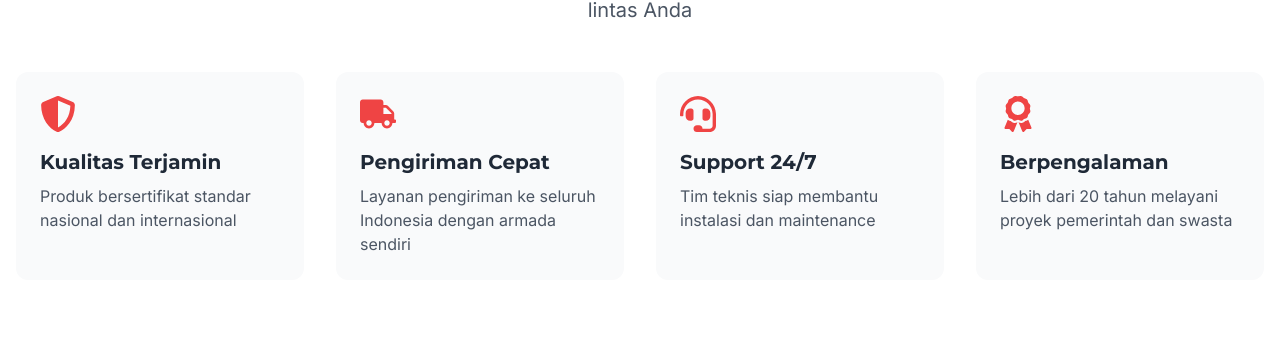
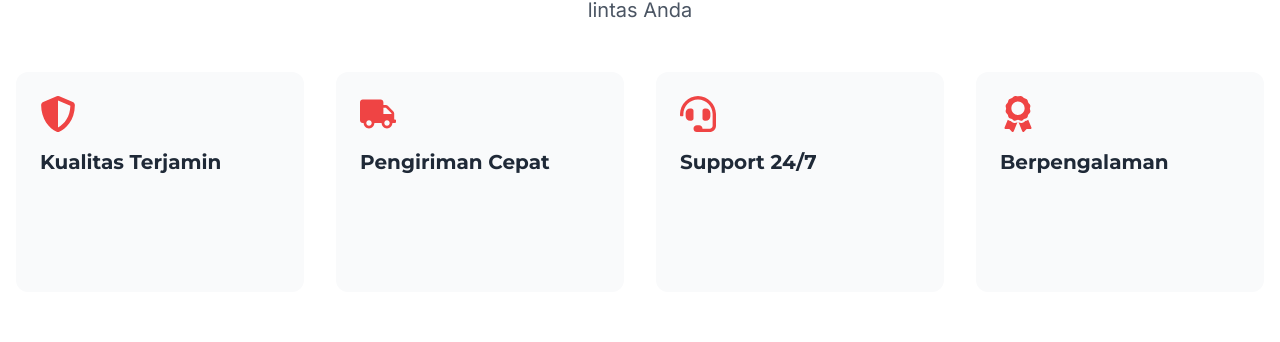
Before and after one commit to ZekeHyperByte/seltronik-website, a Next.js app: page / in a window 1280 px wide. Shown: the part 1048-1390 px from the top of the page. Built offline with nearby package versions, Linux system fonts and the light colour scheme; no server answers; the database is empty.

Commit message:
fixing card

```diff
--- a/pages/index.tsx
+++ b/pages/index.tsx
@@ -188,13 +188,15 @@ const HomePage = () => {
                 initial={{ opacity: 0, y: 20 }}
                 animate={{ opacity: 1, y: 0 }}
                 transition={{ type: 'spring', stiffness: 100, damping: 20, delay: index * 0.1 }}
-                className="bg-gray-50 dark:bg-gray-700 rounded-xl p-6 hover:shadow-xl transition-all duration-300 transform hover:-translate-y-2"
+                className="group bg-gray-50 dark:bg-gray-700 rounded-xl p-6 hover:shadow-xl transition-all duration-300 transform hover:-translate-y-2 min-h-[220px]"
               >
                 <div className="text-seltronik-red text-4xl mb-4">{feature.icon}</div>
                 <h3 className="text-xl font-bold font-heading text-seltronik-dark dark:text-white mb-2">
                   {feature.title}
                 </h3>
-                <p className="text-gray-600 dark:text-gray-300">{feature.description}</p>
+                <p className="text-gray-600 dark:text-gray-300 opacity-0 h-0 group-hover:opacity-100 group-hover:h-auto transition-all duration-300">
+                  {feature.description}
+                </p>
               </motion.div>
             ))}
           </div>
```
